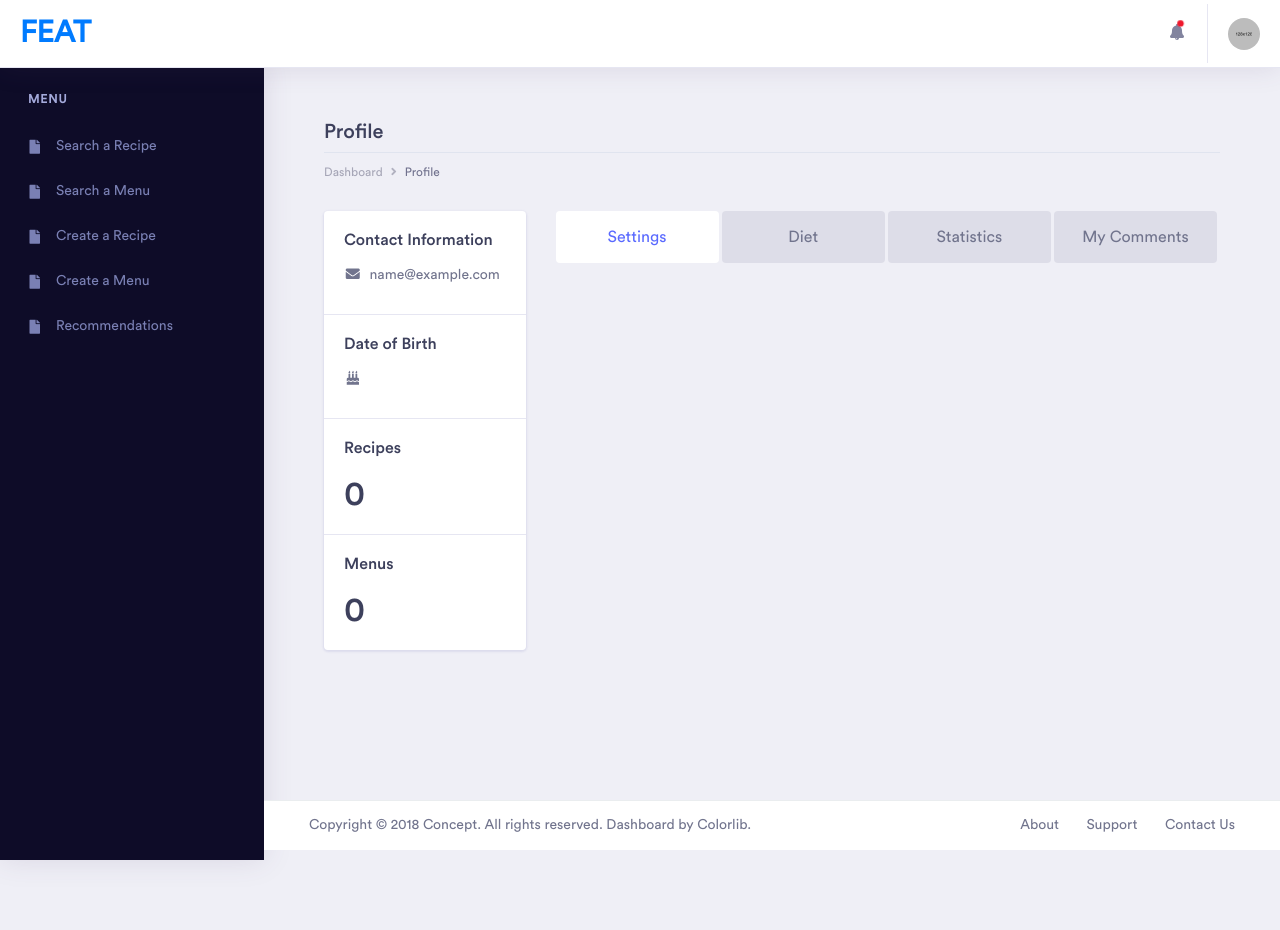
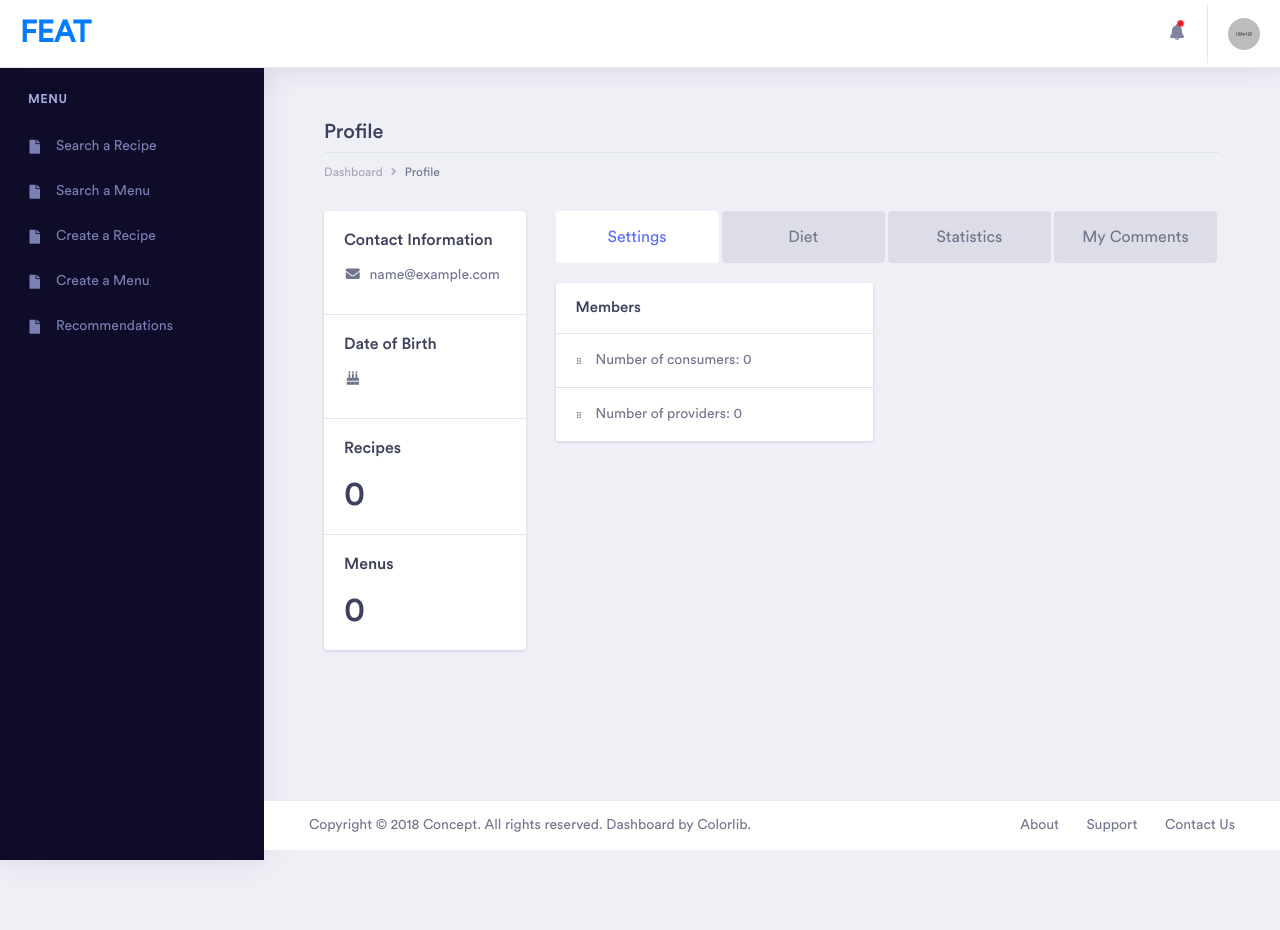
Before and after one commit to heobu/swe573, a Django app: page /profile in a window 1280 px wide. Run offline with Django 3.2, Linux system fonts and the light colour scheme; the visitor is signed in with stand-in values (Sample User, id 1); data that the repository does not hold is empty; some libraries are stand-ins or nearby versions; some web fonts are replaced.

Commit message:
Added the total number of consumers and providers in the system as statistical information.

```diff
--- a/feat/views.py
+++ b/feat/views.py
@@ -13,7 +13,7 @@ import json
 from feat.converter.converter import CookingConverter
 from feat.forms import RegisterAsConsumerForm, RegisterAsProviderForm, ConsumerProfileForm, ProviderProfileForm, \
     CreateRecipeForm, CreateMenuForm, CommentForm
-from feat.models import Recipe, Menu, Comment, RecipeLike, MenuLike
+from feat.models import Recipe, Menu, Comment, RecipeLike, MenuLike, ConsumerProfile, ProviderProfile
 
 
 class HomeView(TemplateView):
@@ -39,7 +39,12 @@ class UserHomeView(LoginRequiredMixin, TemplateView):
 
 
 class ProfileView(LoginRequiredMixin, TemplateView):
-    template_name = "profile.html"
+    #template_name = "profile.html"
+
+    def get(self, request):
+        consumer_count = ConsumerProfile.objects.all().count()
+        provider_count = ProviderProfile.objects.all().count()
+        return render(request, "profile.html", {'consumer_count': consumer_count, 'provider_count': provider_count})
 
 
 class Logout(LoginRequiredMixin, View):
--- a/templates/profile.html
+++ b/templates/profile.html
@@ -225,6 +225,28 @@
                                 </div>
                             </div>
                             <div class="tab-pane fade show active" id="pills-statistics" role="tabpanel" aria-labelledby="pills-statistics-tab">
+                                <div class="dashboard-short-list">
+                                    <div class="row">
+                                        <!-- ============================================================== -->
+                                        <!-- shortable list  -->
+                                        <!-- ============================================================== -->
+                                        <div class="col-xl-6 col-lg-6 col-md-12 col-sm-12 co-12">
+                                            <section class="card card-fluid">
+                                                <h5 class="card-header drag-handle"> Members </h5>
+                                                <ul class="sortable-lists list-group list-group-flush list-group-bordered" id="items">
+                                                    <li class="list-group-item align-items-center drag-handle">
+                                                        <span class="drag-indicator"></span>
+                                                        <div> Number of consumers: {{ consumer_count }} </div>
+                                                    </li>
+                                                    <li class="list-group-item align-items-center drag-handle">
+                                                        <span class="drag-indicator"></span>
+                                                        <div> Number of providers: {{ provider_count }} </div>
+                                                    </li>
+                                                </ul>
+                                            </section>
+                                        </div>
+                                    </div>
+                                </div>
                             </div>
                             <div class="tab-pane fade" id="pills-review" role="tabpanel" aria-labelledby="pills-review-tab">
                                 <div class="card">
```
